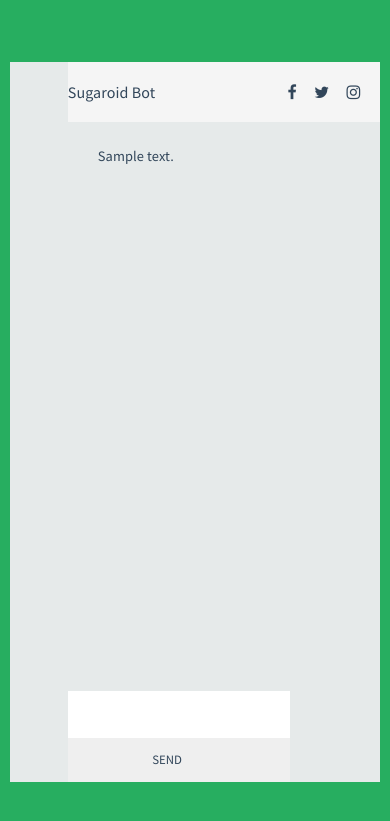
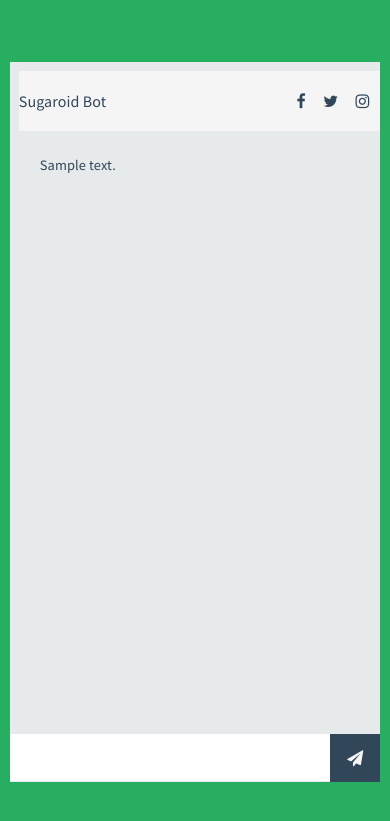
Before and after one commit to sugaroidbot/sugaroid, a Django app: template sugaroid/web/websugaroid/templates/app.html in a window 390 px wide. Shown: the top 821 px of the page. Run offline with Django 3.2, Linux system fonts and the light colour scheme; the template is opened without the code that fills it: most values are stand-ins (such as "Sample title", 1, 10 or a date in 2020); some libraries are stand-ins or nearby versions.

Commit message:
Add meta tag, responsive web pages

```diff
--- a/setup.py
+++ b/setup.py
@@ -5,7 +5,7 @@ from os import path
 
 setup(
     name='sugaroid',
-    version="{}".format('0.1.0.2'),
+    version="{}".format('0.1.0.6'),
     description='sugaroid',
     license='GPL v3',
     author='srevinsaju',
@@ -18,7 +18,7 @@ setup(
                   '.': [".git/info/*"]
                   },
     include_package_data=True,
-    install_requires=['chatterbot', 'googletrans', 'google', 'Django==3.0.3', 'chatterbot_corpus'],
+    install_requires=['chatterbot', 'googletrans', 'google', 'Django==3.0.3', 'chatterbot_corpus', 'pyjokes', 'scikit-learn', 'nltk', 'lxml'],
 
     entry_points={
         'console_scripts': [
--- a/sugaroid/brain/wiki.py
+++ b/sugaroid/brain/wiki.py
@@ -1,6 +1,6 @@
 import nltk
 from chatterbot.logic import LogicAdapter
-import wikipedia
+
 from chatterbot.conversation import Statement
 from nltk import word_tokenize
 
--- a/sugaroid/web/websugaroid/templates/app.html
+++ b/sugaroid/web/websugaroid/templates/app.html
@@ -12,7 +12,7 @@
 <!DOCTYPE html><html class=''>
 <head><!--script src='//production-assets.codepen.io/assets/editor/live/console_runner-079c09a0e3b9ff743e39ee2d5637b9216b3545af0de366d4b9aad9dc87e26bfd.js'></script-->
     <!--script src='//production-assets.codepen.io/assets/editor/live/events_runner-73716630c22bbc8cff4bd0f07b135f00a0bdc5d14629260c3ec49e5606f98fdd.js'></script><script src='//production-assets.codepen.io/assets/editor/live/css_live_reload_init-2c0dc5167d60a5af3ee189d570b1835129687ea2a61bee3513dee3a50c115a77.js'></script><meta charset='UTF-8'><meta name="robots" content="noindex"><link rel="shortcut icon" type="image/x-icon" href="//production-assets.codepen.io/assets/favicon/favicon-8ea04875e70c4b0bb41da869e81236e54394d63638a1ef12fa558a4a835f1164.ico" /><link rel="mask-icon" type="" href="//production-assets.codepen.io/assets/favicon/logo-pin-f2d2b6d2c61838f7e76325261b7195c27224080bc099486ddd6dccb469b8e8e6.svg" color="#111" /><link rel="canonical" href="https://codepen.io/emilcarlsson/pen/ZOQZaV?limit=all&page=74&q=contact+" /-->
-
+<meta name="viewport" content="width=device-width, initial-scale=1.0">
 <link href='https://fonts.googleapis.com/css?family=Source+Sans+Pro:400,600,700,300' rel='stylesheet' type='text/css'>
 
 <script src="https://use.typekit.net/hoy3lrg.js"></script>
@@ -523,13 +523,13 @@
 }
 @media screen and (max-width: 735px) {
   #frame .content {
-    width: calc(100% - 58px);
+    width: 100%;
     min-width: 300px !important;
   }
 }
 @media screen and (min-width: 900px) {
   #frame .content {
-    width: calc(100% - 340px);
+    width: 100%;
   }
 }
 #frame .content .contact-profile {
@@ -537,6 +537,7 @@
   height: 60px;
   line-height: 60px;
   background: #f5f5f5;
+  margin: 9px 12px 0 9px;
 }
 #frame .content .contact-profile img {
   width: 40px;
@@ -635,7 +636,7 @@
   font-family: "proxima-nova",  "Source Sans Pro", sans-serif;
   float: left;
   border: none;
-  width: calc(100% - 90px);
+  width: calc(100% - 50px);
   padding: 11px 32px 10px 8px;
   font-size: 0.8em;
   color: #32465a;
@@ -689,20 +690,6 @@
 }
 </style></head><body>
 
-<!--
-
-A concept for a chat interface.
-
-Try writing a new message! :)
-
-
-Follow me here:
-Twitter: https://twitter.com/thatguyemil
-Codepen: https://codepen.io/emilcarlsson/
-Website: http://emilcarlsson.se/
-
--->
-
 <div id="frame">
 
 	<div id="djan" class="content">
@@ -729,7 +716,7 @@ Website: http://emilcarlsson.se/
 
 			<div class="wrap">
             <form action="user" method="post">{% csrf_token %}
-                <input type="text" name="userInput"><input type="submit" value="SEND">
+                <input type="text" name="userInput" autofocus><button class="submit"><i class="fa fa-paper-plane" aria-hidden="true"></i></button>
             </form>
 			<!--input name="userInput" type="text" placeholder="Write your message..." />
 			<button class="submit"><i class="fa fa-paper-plane" aria-hidden="true"></i></button-->
@@ -737,6 +724,9 @@ Website: http://emilcarlsson.se/
 		</div>
 	</div>
 </div>
+<script >$(".messages").animate({ scrollTop: $(document).height() + 2750 }, "fast");
+
+</script>
 <!--script src='//production-assets.codepen.io/assets/common/stopExecutionOnTimeout-b2a7b3fe212eaa732349046d8416e00a9dec26eb7fd347590fbced3ab38af52e.js'></script-->
 <script src='https://code.jquery.com/jquery-2.2.4.min.js'></script>
 
```
